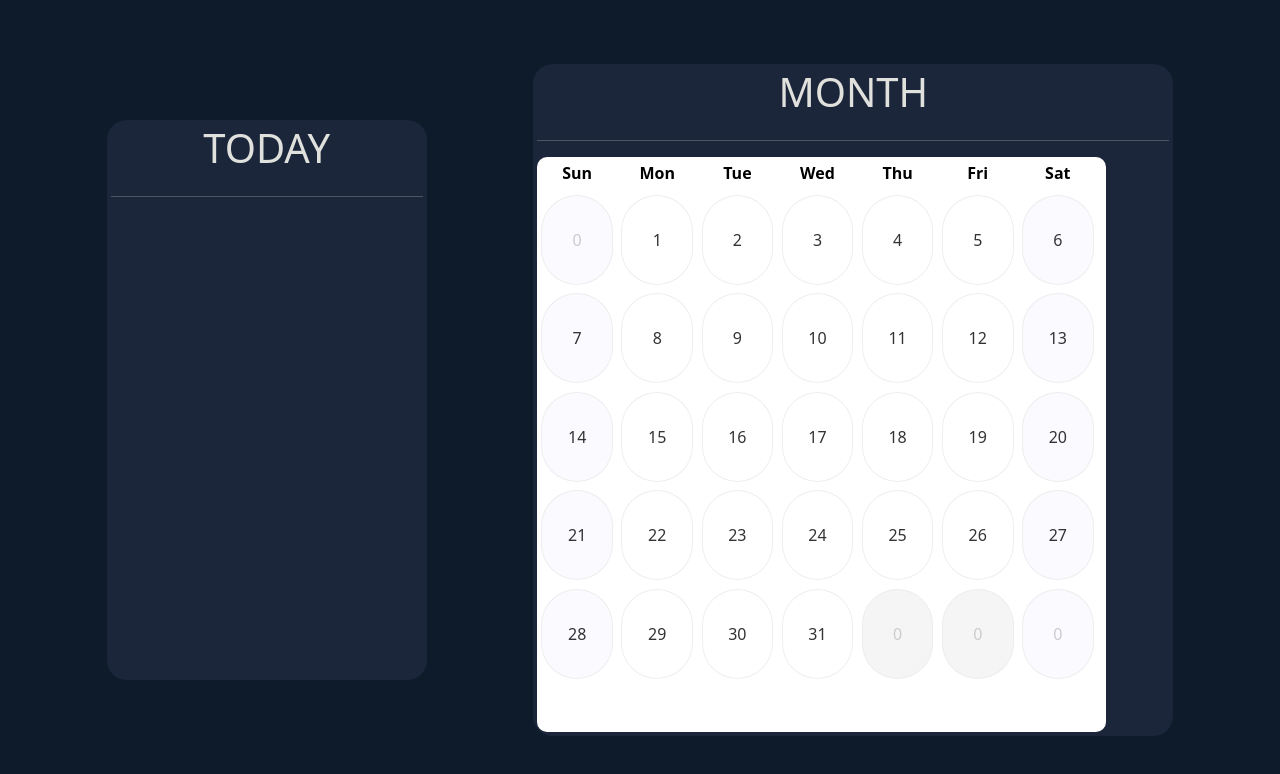
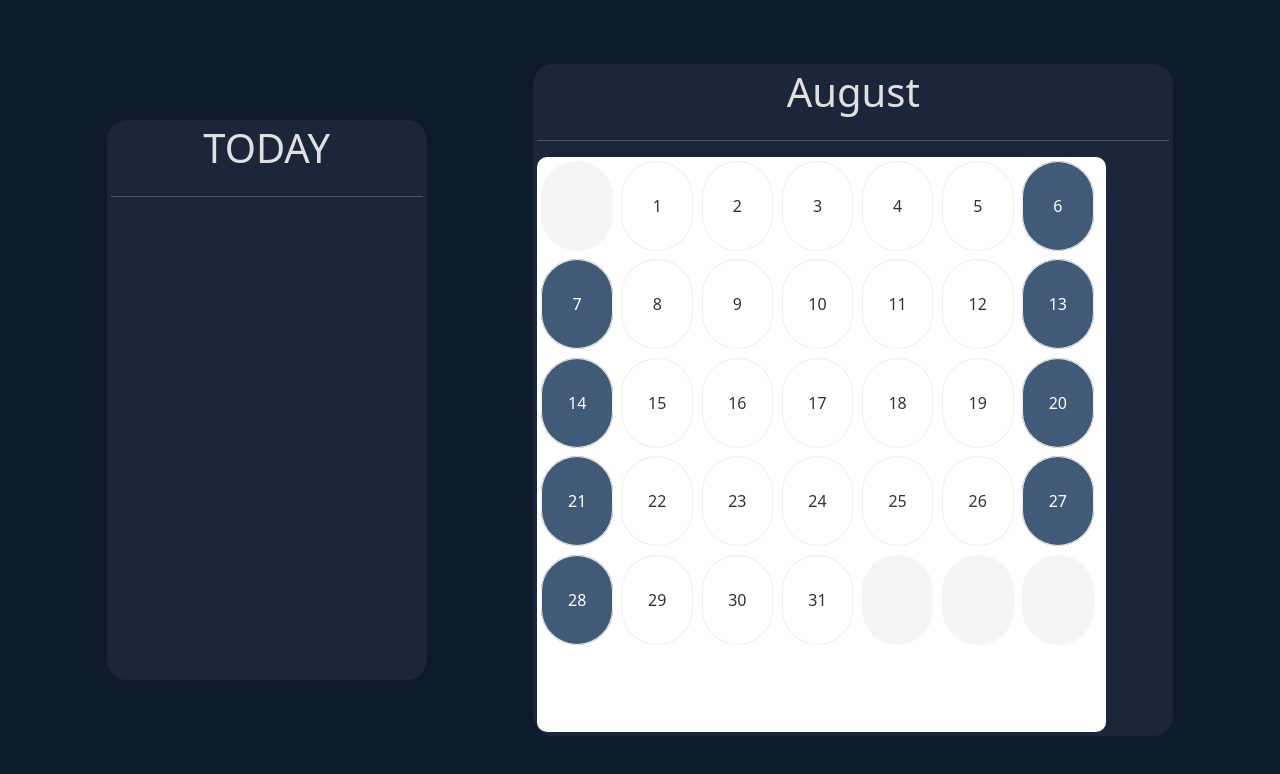
Before and after one commit to rp-176/agenda, a website: page index.html in a window 1280 px wide. Drawn offline with nearby package versions, Linux system fonts and the light colour scheme.

```diff
--- a/index.css
+++ b/index.css
@@ -52,10 +52,11 @@
 
 }
 .day.weekend {
-	background: #fafaff;
+	background: #415A77;
+	color: white;
 }
 .day:hover {
-	background: rgba(108, 108, 252, 0.452);
+	background: #778DA9;
 }
 
 .day, .dummy-day {
--- a/index.html
+++ b/index.html
@@ -10,7 +10,7 @@
             <div class="row align-items-center h-100">
                 <div class="col-3 offset-1 p-1 row-item" id="tasks">
                     <div class="row text-center">
-                        <h1>TODAY</h1>
+                        <h1 id="date-title">TODAY</h1>
                     </div>
                     <hr>
 
@@ -19,52 +19,11 @@
 
                 <div class="col-6 offset-1 p-1 row-item" >
                     <div class="row text-center">
-                        <h1>MONTH</h1>
+                        <h1 id="month-title">MONTH</h1>
                     </div>
                     <hr>
                     <div class="month p-1" id="calendar">
-                        <div class="dow">Sun</div>
-                        <div class="dow">Mon</div>
-                        <div class="dow">Tue</div>
-                        <div class="dow">Wed</div>
-                        <div class="dow">Thu</div>
-                        <div class="dow">Fri</div>
-                        <div class="dow">Sat</div>
-                        <!-- <div class="day dummy-day">27</div>
-                        <div class="day dummy-day">28</div>
-                        <div class="day">1</div>
-                        <div class="day">2</div>
-                        <div class="day">3</div>
-                        <div class="day">4</div>
-                        <div class="day weekend">5</div>
-                        <div class="day weekend">6</div>
-                        <div class="day">7</div>
-                        <div class="day">8</div>
-                        <div class="day">9</div>
-                        <div class="day">10</div>
-                        <div class="day">11</div>
-                        <div class="day weekend">12</div>
-                        <div class="day weekend">13</div>
-                        <div class="day">14</div>
-                        <div class="day">15</div>
-                        <div class="day">16</div>
-                        <div class="day">17</div>
-                        <div class="day">18</div>
-                        <div class="day weekend">19</div>
-                        <div class="day weekend">20</div>
-                        <div class="day">21</div>
-                        <div class="day">22</div>
-                        <div class="day">23</div>
-                        <div class="day">24</div>
-                        <div class="day">25</div>
-                        <div class="day weekend">26</div>
-                        <div class="day weekend">27</div>
-                        <div class="day">28</div>
-                        <div class="day">29</div>
-                        <div class="day">30</div>
-                        <div class="day">31</div>
-                        <div class="day dummy-day">1</div>
-                        <div class="day dummy-day">2</div> -->
+                        <!-- populated with js -->
                     </div>
                 </div>
             </div>
--- a/pop-calendar.js
+++ b/pop-calendar.js
@@ -1,6 +1,13 @@
+let currentMonth, currentYear;
+var listOfMonths= ["January","February","March","April","May","June","July",
+            "August","September","October","November","December"];
+
+
 let currentDate = new Date();
+currentMonth = currentDate.getMonth();
+currentYear = currentDate.getFullYear();
 const calendarElement = document.getElementById("calendar");
-
+const monthTitle = document.getElementById("month-title");
 
 function calendarize(target, offset) {
 	var i=0, j=0, week, out=[], date = new Date(target || new Date);
@@ -32,7 +39,9 @@
             dayElement.innerText = month[i][j];
             dayElement.classList.add("day");
             if(month[i][j] == 0){
+                dayElement.className = '';
                 dayElement.classList.add("dummy-day");
+                dayElement.innerText = null;
             }
             if(j == 0 | j ==6){
                 dayElement.classList.add("weekend");
@@ -42,5 +51,11 @@
     }
 }
 
-populateElement("Aug 16 2022");
-console.log("HELLO");
+let setMonthTitle = (month) => monthTitle.innerText = listOfMonths[month];
+
+
+populateElement(currentDate);
+setMonthTitle(currentMonth);
+// console.log(currentDate);
+// console.log(currentMonth);
+// console.log(currentYear);
```
